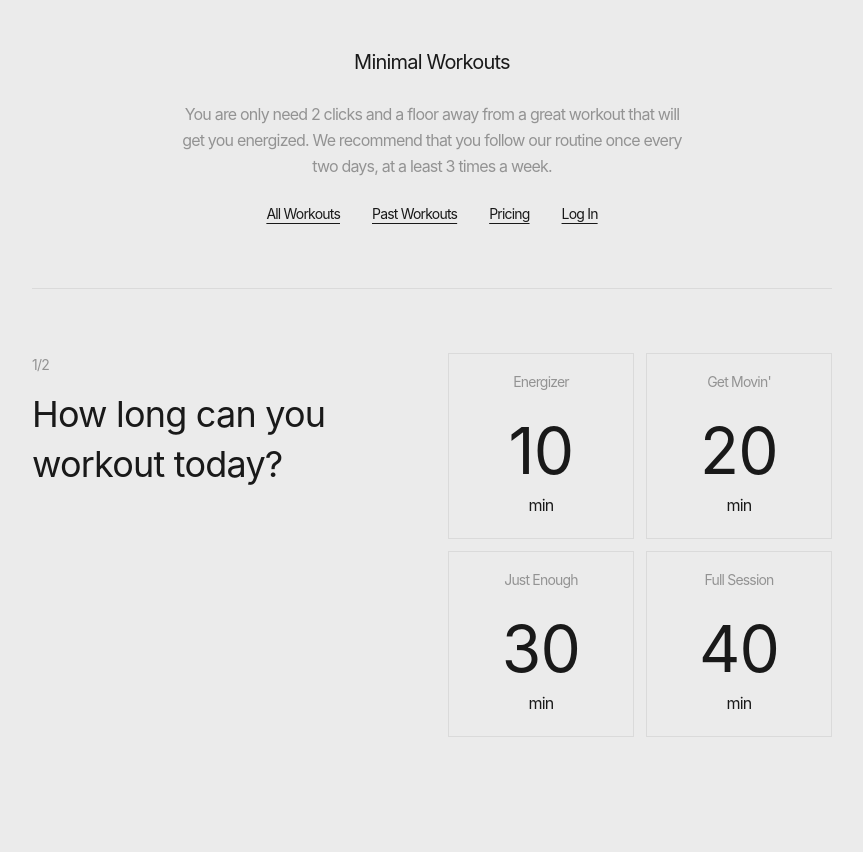
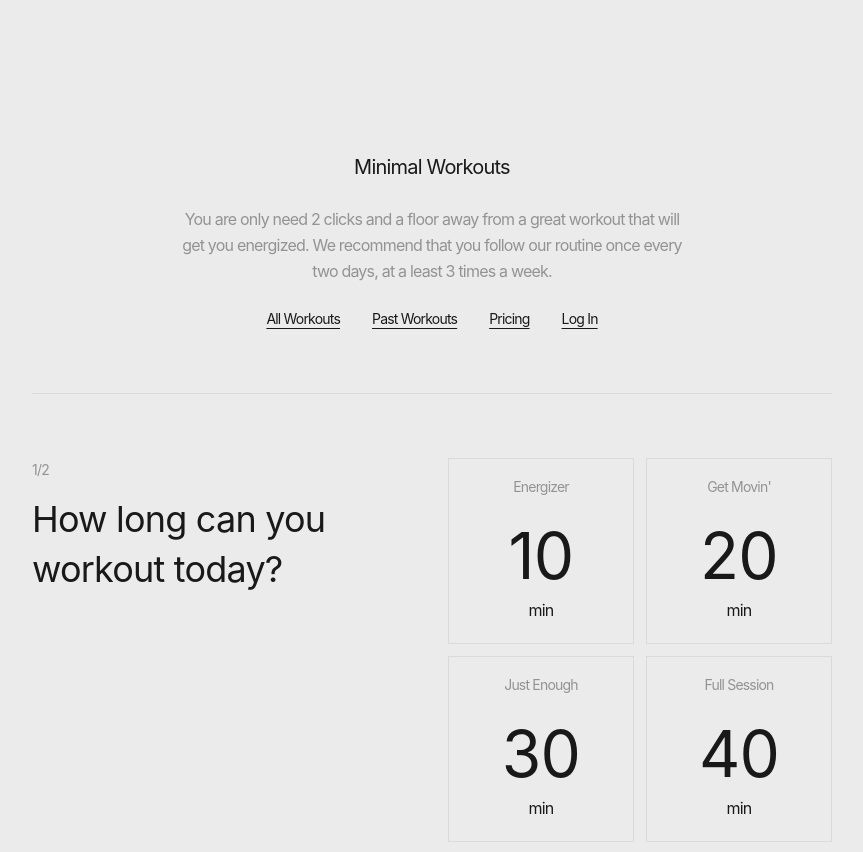
Before and after one commit to TanguyChaumette/Minimal-Workouts-React, a React (Vite) app: page / in a window 1280 px wide. Shown: the top 852 px of the page, without its empty margins (208-1071 px from the left). Built offline with nearby package versions, Linux system fonts and the light colour scheme; a web font is replaced by a local one.

Commit message:
no scroll

```diff
--- a/src/App.jsx
+++ b/src/App.jsx
@@ -9,7 +9,7 @@ function App() {
 
   return (
     <>
-    <div className='flex flex-col gap-[64px] items-center justify-center max-w-[800px] m-auto h-screen pb-[10vh]'>
+    <div className='flex flex-col gap-[64px] items-center justify-center max-w-[800px] m-auto h-full mt-[15vh]'>
 
       <div className="flex flex-col gap-[24px] max-w-[500px] items-center justify-center">
         <h2>Minimal Workouts</h2>
--- a/src/index.css
+++ b/src/index.css
@@ -17,7 +17,7 @@
 
   body {
     font-family: 'Inter';
-    @apply m-0 p-0 tracking-tighter bg-offwhite text-primary;
+    @apply m-0 p-0 tracking-tighter bg-offwhite text-primary h-full overflow-hidden;
   }
 
   h1 {
```
